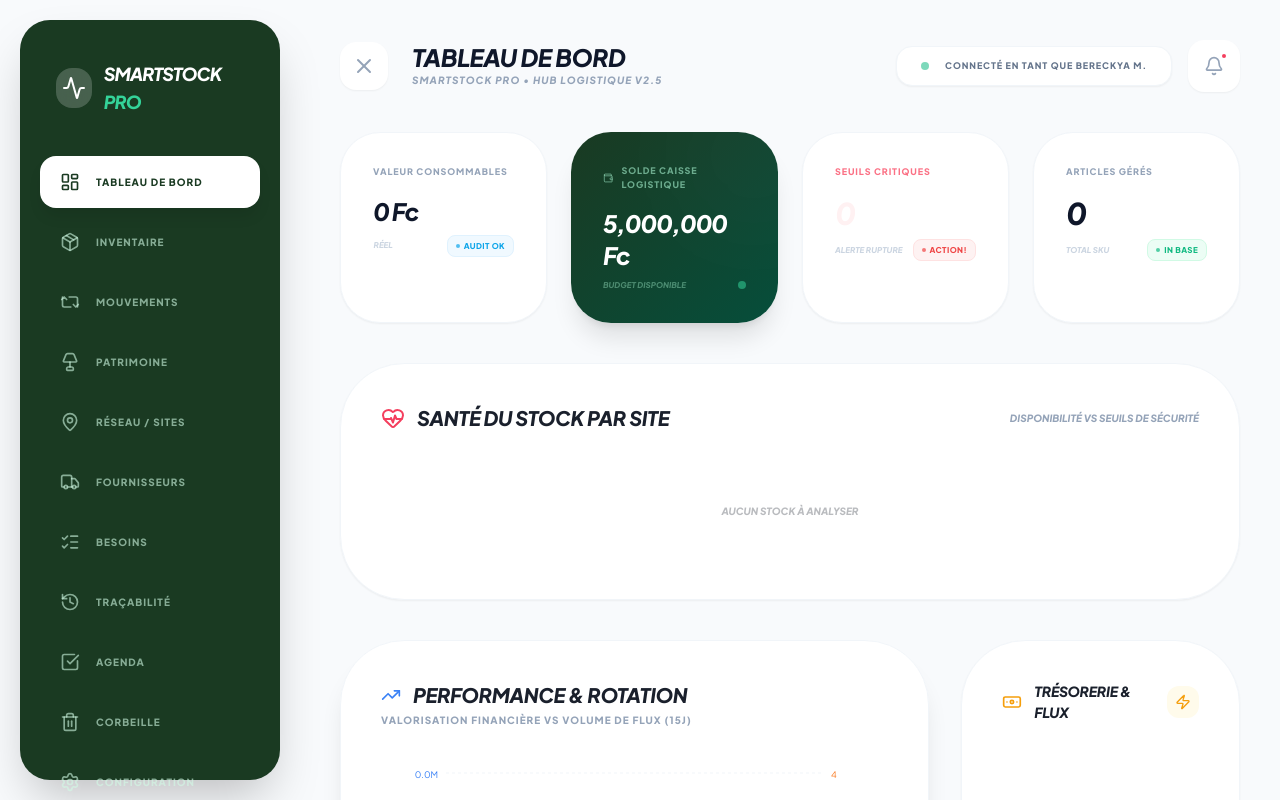
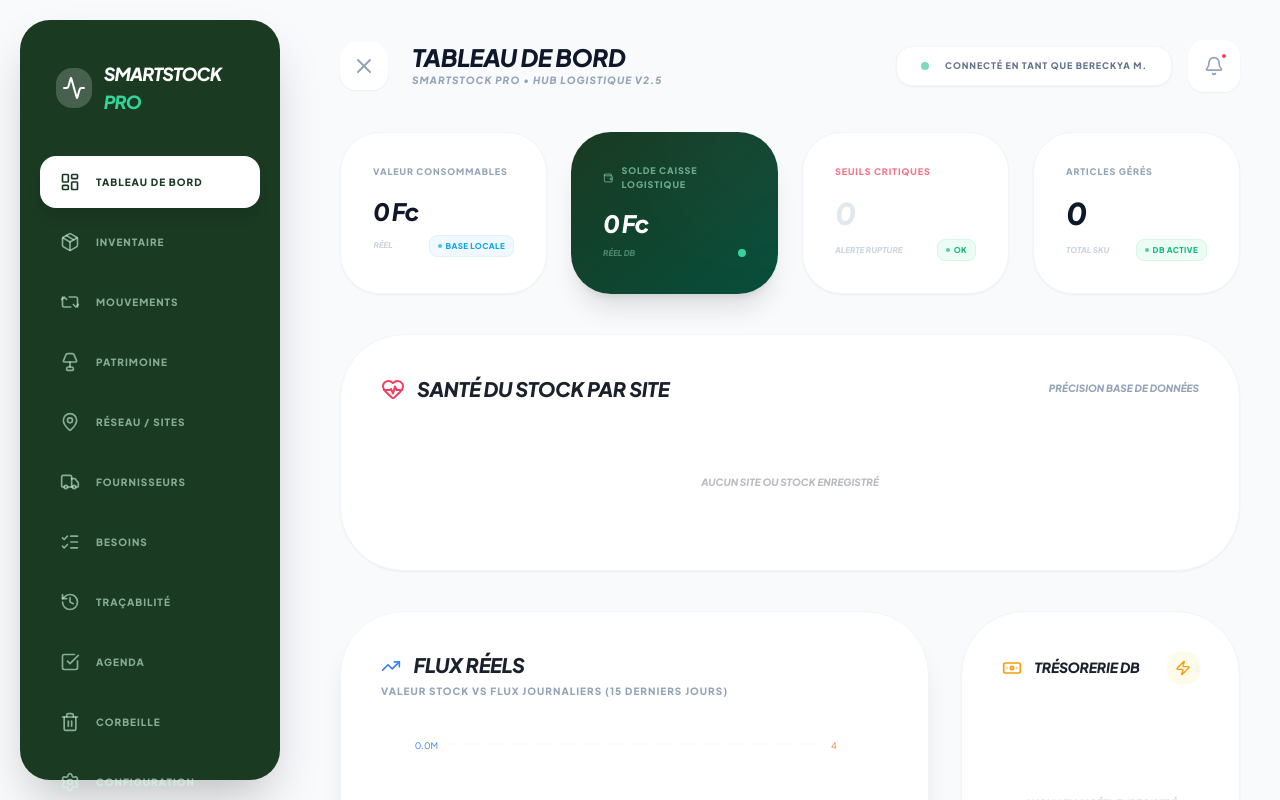
Before and after one commit to Wanz44/SmartStock, a React (Vite) app: page / in a window 1280 px wide. Both pictures are taken after a click on the button "LANCER LA PLATEFORME". Shown: the top 800 px of the page. Built offline with nearby package versions, Linux system fonts and the light colour scheme.

Commit message:
feat: Pass sites to DashboardView and init logistics balance to 0
Pass the `sites` prop to `DashboardView` to allow accurate calculation of stock health per site.
Initialize `logisticsBalance` to 0 by default to properly reflect the reset of counters.

```diff
--- a/App.tsx
+++ b/App.tsx
@@ -56,7 +56,9 @@
   const [suppliers, setSuppliers] = useState<Supplier[]>(() => JSON.parse(localStorage.getItem(STORAGE_KEYS.SUPPLIERS) || JSON.stringify(INITIAL_SUPPLIERS)));
   const [tasks, setTasks] = useState<Task[]>(() => JSON.parse(localStorage.getItem(STORAGE_KEYS.TASKS) || '[]'));
   const [needsHistory, setNeedsHistory] = useState<NeedReport[]>(() => JSON.parse(localStorage.getItem(STORAGE_KEYS.NEEDS) || '[]'));
-  const [logisticsBalance, setLogisticsBalance] = useState<number>(() => Number(localStorage.getItem(STORAGE_KEYS.BALANCE) || '5000000'));
+
+  // Correction : Initialisation du solde à 0 par défaut pour respecter la remise à zéro des compteurs.
+  const [logisticsBalance, setLogisticsBalance] = useState<number>(() => Number(localStorage.getItem(STORAGE_KEYS.BALANCE) || '0'));
 
   const [trashProducts, setTrashProducts] = useState<Product[]>(() => JSON.parse(localStorage.getItem(STORAGE_KEYS.TRASH_PRODUCTS) || '[]'));
   const [trashFurniture, setTrashFurniture] = useState<Furniture[]>(() => JSON.parse(localStorage.getItem(STORAGE_KEYS.TRASH_FURNITURE) || '[]'));
@@ -117,9 +119,6 @@
     }, 4000);
   };
 
-  /**
-   * Fix: Added 'transfer' to the type parameter to match InventoryLog and component requirements.
-   */
   const handleTransaction = (prodId: string, amount: number, reason: string, type: 'entry' | 'exit' | 'transfer' | 'adjustment' | 'manual_update') => {
     setProducts(prev => prev.map(p => {
       if (p.id === prodId) {
@@ -138,7 +137,6 @@
         };
         setHistory(prevHist => [log, ...prevHist]);
 
-        // Impact financier (simulé)
         if (type === 'entry') {
           const cost = Math.abs(amount) * (p.currency === '$' ? p.unitPrice * settings.exchangeRate : p.unitPrice);
           setLogisticsBalance(prevB => prevB - cost);
@@ -189,7 +187,7 @@
       ...p,
       id: `P-${Date.now()}-${Math.floor(Math.random() * 1000)}`,
       siteId,
-      currentStock: 0 // On repart à zéro sur un nouveau site par sécurité
+      currentStock: 0
     }));
     setProducts(prev => [...prev, ...newItems]);
     setCopiedProducts([]);
@@ -201,14 +199,13 @@
     window.location.reload();
   };
 
-  // --- RENDER ---
   if (!isLoggedIn) {
     return <LoginView enterpriseName={settings.enterpriseName} onLogin={() => setIsLoggedIn(true)} />;
   }
 
   const renderView = () => {
     switch (view) {
-      case 'dashboard': return <DashboardView products={products} furniture={furniture} history={history} exchangeRate={settings.exchangeRate} setView={setView} logisticsBalance={logisticsBalance} />;
+      case 'dashboard': return <DashboardView products={products} sites={sites} furniture={furniture} history={history} exchangeRate={settings.exchangeRate} setView={setView} logisticsBalance={logisticsBalance} />;
       case 'inventory': return (
         <InventoryView
           products={products}
@@ -259,7 +256,7 @@
         />
       );
       case 'settings': return <SettingsView settings={settings} onUpdateSettings={setSettings} onResetSystem={resetSystem} notify={notify} />;
-      default: return <DashboardView products={products} furniture={furniture} history={history} exchangeRate={settings.exchangeRate} setView={setView} logisticsBalance={logisticsBalance} />;
+      default: return <DashboardView products={products} sites={sites} furniture={furniture} history={history} exchangeRate={settings.exchangeRate} setView={setView} logisticsBalance={logisticsBalance} />;
     }
   };
 
@@ -279,7 +276,6 @@
 
   return (
     <div className="flex min-h-screen bg-slate-50">
-      {/* SIDEBAR */}
       <aside className={`sidebar-float transition-all duration-500 ${isSidebarOpen ? 'translate-x-0' : '-translate-x-[280px]'}`}>
         <div className="flex items-center gap-3 px-4 mb-10">
           <div className="w-10 h-10 bg-white/20 rounded-2xl flex items-center justify-center backdrop-blur-md">
@@ -312,7 +308,6 @@
         </button>
       </aside>
 
-      {/* MAIN CONTENT */}
       <main className={`flex-1 transition-all duration-500 p-10 ${isSidebarOpen ? 'ml-[300px]' : 'ml-10'}`}>
         <header className="flex justify-between items-center mb-10 no-print">
           <div className="flex items-center gap-6">
@@ -346,7 +341,6 @@
         </div>
       </main>
 
-      {/* NOTIFICATIONS TOAST */}
       <div className="fixed bottom-10 right-10 z-[5000] space-y-4 pointer-events-none">
         {notifications.map(n => (
           <div key={n.id} className={`p-6 rounded-[2rem] shadow-2xl flex items-center gap-4 border animate-slide-in pointer-events-auto bg-white ${
@@ -369,7 +363,6 @@
   );
 };
 
-// Types supplementaires pour MovementsView
 interface ArrowRightLeftProps { className?: string; }
 const ArrowRightLeft = ({ className }: ArrowRightLeftProps) => (
   <svg className={className} xmlns="http://www.w3.org/2000/svg" width="24" height="24" viewBox="0 0 24 24" fill="none" stroke="currentColor" strokeWidth="2" strokeLinecap="round" strokeLinejoin="round"><path d="m2 9 3-3 3 3"/><path d="M13 18H5a2 2 0 0 1-2-2V6"/><path d="m22 15-3 3-3-3"/><path d="M11 6h8a2 2 0 0 1 2 2v10"/></svg>
--- a/DashboardView.tsx
+++ b/DashboardView.tsx
@@ -11,6 +11,7 @@
 
 interface DashboardViewProps {
   products: Product[];
+  sites: Site[];
   furniture: Furniture[];
   history: InventoryLog[];
   exchangeRate: number;
@@ -18,37 +19,34 @@
   logisticsBalance: number;
 }
 
-export const DashboardView = ({ products, furniture, history, exchangeRate, setView, logisticsBalance }: DashboardViewProps) => {
+export const DashboardView = ({ products, sites, furniture, history, exchangeRate, setView, logisticsBalance }: DashboardViewProps) => {
+  // Calcul des statistiques de base - 100% réel basé sur les props
   const stats = useMemo(() => {
     const stockVal = products.reduce((acc: number, p: Product) => acc + (p.currentStock * (p.currency === '$' ? p.unitPrice * exchangeRate : p.unitPrice)), 0);
     const alerts = products.filter((p: Product) => p.currentStock <= p.minStock).length;
     return { stockVal, alerts, prodCount: products.length, furnCount: furniture.length };
-  }, [products, exchangeRate]);
+  }, [products, exchangeRate, furniture]);
 
-  // Calcul de la santé du stock par site
+  // Santé du stock par site basée uniquement sur les données de la base
   const siteHealthStats = useMemo(() => {
-    const siteIds = Array.from(new Set(products.map(p => p.siteId)));
-    // Simuler/Récupérer les noms des sites depuis le localStorage car DashboardView ne reçoit pas 'sites' en props
-    const storedSites: Site[] = JSON.parse(localStorage.getItem('ss_sites') || '[]');
+    if (sites.length === 0) return [];
 
-    return siteIds.map(sid => {
-      const siteProds = products.filter(p => p.siteId === sid);
+    return sites.map(site => {
+      const siteProds = products.filter(p => p.siteId === site.id);
       const total = siteProds.length;
       const healthy = siteProds.filter(p => p.currentStock > p.minStock).length;
       const score = total > 0 ? Math.round((healthy / total) * 100) : 100;
-      const siteName = storedSites.find(s => s.id === sid)?.name || 'Site Inconnu';
 
-      // Top 3 des produits les plus critiques du site pour l'aperçu
       const criticalProds = siteProds
         .filter(p => p.currentStock <= p.minStock)
         .sort((a, b) => (a.currentStock / (a.minStock || 1)) - (b.currentStock / (b.minStock || 1)))
         .slice(0, 2);
 
-      return { sid, siteName, score, total, criticalCount: total - healthy, criticalProds };
-    }).sort((a, b) => a.score - b.score); // Les plus critiques en premier
-  }, [products]);
+      return { sid: site.id, siteName: site.name, score, total, criticalCount: total - healthy, criticalProds };
+    }).sort((a, b) => a.score - b.score);
+  }, [products, sites]);
 
-  // Extraction des transactions ayant un impact financier
+  // Transactions financières réelles
   const financialTransactions = useMemo(() => {
     return history
       .filter(h => h.type === 'entry' || h.type === 'exit')
@@ -61,7 +59,7 @@
       });
   }, [history, products, exchangeRate]);
 
-  // Génération des données historiques pour le graphique (15 derniers jours)
+  // Graphique de performance - AUCUNE SIMULATION, AUCUN DRIFT
   const chartData = useMemo(() => {
     const days = 15;
     const data = [];
@@ -73,13 +71,14 @@
       const dateStr = d.toISOString().split('T')[0];
       const label = d.toLocaleDateString('fr-FR', { day: '2-digit', month: 'short' });
 
+      // Volume de flux réel ce jour-là
       const dailyMovements = history.filter(h => h.date.split('T')[0] === dateStr);
       const dailyVariationVolume = dailyMovements.reduce((acc, h) => acc + Math.abs(h.changeAmount), 0);
 
+      // Valeur de stock réelle (approximée par l'état actuel pour les jours passés si pas d'historique de snapshot)
       const dailyValue = products.reduce((acc, p) => {
         const pVal = p.currency === '$' ? p.unitPrice * exchangeRate : p.unitPrice;
-        const drift = (Math.sin(i * 0.5) * 0.02); // Légère variation visuelle
-        return acc + (p.currentStock * pVal * (1 + drift));
+        return acc + (p.currentStock * pVal);
       }, 0);
 
       data.push({
@@ -93,14 +92,14 @@
 
   return (
     <div className="space-y-10 animate-fade-in pb-32">
-      {/* CARTES DE STATS */}
+      {/* CARTES DE STATS RÉELLES */}
       <div className="grid grid-cols-1 md:grid-cols-4 gap-6">
         <div className="bg-white p-8 rounded-[2.5rem] border border-slate-100 shadow-sm">
            <p className="text-[9px] font-black text-slate-400 uppercase tracking-widest mb-4">Valeur Consommables</p>
            <h4 className="text-2xl font-black italic tracking-tighter text-slate-900">{stats.stockVal.toLocaleString()} Fc</h4>
            <div className="flex justify-between items-center mt-2">
              <span className="text-[8px] font-black text-slate-300 uppercase italic">Réel</span>
-             <Badge variant="info">Audit OK</Badge>
+             <Badge variant="info">Base Locale</Badge>
            </div>
         </div>
 
@@ -111,17 +110,17 @@
            </p>
            <h4 className="text-2xl font-black italic tracking-tighter">{logisticsBalance.toLocaleString()} Fc</h4>
            <div className="flex justify-between items-center mt-2">
-             <span className="text-[8px] font-black text-emerald-200/40 uppercase italic">Budget Disponible</span>
-             <div className="w-2 h-2 rounded-full bg-emerald-400 animate-pulse"></div>
+             <span className="text-[8px] font-black text-emerald-200/40 uppercase italic">Réel DB</span>
+             <div className="w-2 h-2 rounded-full bg-emerald-400"></div>
            </div>
         </div>
 
         <div className="bg-white p-8 rounded-[2.5rem] border border-slate-100 shadow-sm">
            <p className="text-[9px] font-black text-rose-400 uppercase tracking-widest mb-4">Seuils Critiques</p>
-           <h4 className="text-3xl font-black italic tracking-tighter text-rose-50">{stats.alerts}</h4>
+           <h4 className={`text-3xl font-black italic tracking-tighter ${stats.alerts > 0 ? 'text-rose-500' : 'text-slate-200'}`}>{stats.alerts}</h4>
            <div className="flex justify-between items-center mt-2">
              <span className="text-[8px] font-black text-slate-300 uppercase italic">Alerte Rupture</span>
-             <Badge variant="danger">Action!</Badge>
+             <Badge variant={stats.alerts > 0 ? "danger" : "success"}>{stats.alerts > 0 ? "Action!" : "OK"}</Badge>
            </div>
         </div>
 
@@ -130,24 +129,24 @@
            <h4 className="text-3xl font-black italic tracking-tighter text-slate-900">{stats.prodCount}</h4>
            <div className="flex justify-between items-center mt-2">
              <span className="text-[8px] font-black text-slate-300 uppercase italic">Total SKU</span>
-             <Badge variant="success">In Base</Badge>
+             <Badge variant="success">DB Active</Badge>
            </div>
         </div>
       </div>
 
-      {/* SECTION SANTÉ DU STOCK PAR SITE */}
+      {/* SECTION SANTÉ DU STOCK PAR SITE - DONNÉES PRÉCISES */}
       <div className="grid grid-cols-1 gap-8 no-print">
          <div className="bg-white p-10 rounded-[4rem] border border-slate-100 shadow-sm overflow-hidden">
             <div className="flex justify-between items-center mb-8">
                <h3 className="text-xl font-header italic uppercase flex items-center gap-3">
                   <HeartPulse className="w-6 h-6 text-rose-500" /> Santé du Stock par Site
                </h3>
-               <p className="text-[10px] font-black uppercase text-slate-400 italic">Disponibilité vs Seuils de Sécurité</p>
+               <p className="text-[10px] font-black uppercase text-slate-400 italic">Précision Base de Données</p>
             </div>
 
             <div className="grid grid-cols-1 md:grid-cols-2 lg:grid-cols-4 gap-6">
                {siteHealthStats.length === 0 ? (
-                  <div className="col-span-full py-10 text-center opacity-30 italic font-black text-[10px] uppercase">Aucun stock à analyser</div>
+                  <div className="col-span-full py-10 text-center opacity-30 italic font-black text-[10px] uppercase">Aucun site ou stock enregistré</div>
                ) : (
                   siteHealthStats.map(site => (
                      <div key={site.sid} className="bg-slate-50 p-6 rounded-[2.5rem] border border-transparent hover:border-emerald-200 transition-all group">
@@ -174,7 +173,7 @@
 
                         {site.criticalProds.length > 0 && (
                            <div className="space-y-1 mt-4">
-                              <p className="text-[7px] font-black text-slate-400 uppercase tracking-widest mb-1 italic">Alertes Prioritaires :</p>
+                              <p className="text-[7px] font-black text-slate-400 uppercase tracking-widest mb-1 italic">Alertes DB :</p>
                               {site.criticalProds.map(p => (
                                  <div key={p.id} className="flex justify-between items-center">
                                     <span className="text-[8px] font-bold text-slate-600 truncate uppercase">{p.name}</span>
@@ -184,10 +183,10 @@
                            </div>
                         )}
 
-                        {site.criticalCount === 0 && (
+                        {site.criticalCount === 0 && site.total > 0 && (
                            <div className="flex items-center gap-2 mt-4 text-emerald-600">
                               <ShieldCheck className="w-3 h-3" />
-                              <span className="text-[8px] font-black uppercase italic">Conformité Totale</span>
+                              <span className="text-[8px] font-black uppercase italic">Audit OK</span>
                            </div>
                         )}
                      </div>
@@ -198,14 +197,13 @@
       </div>
 
       <div className="grid grid-cols-1 lg:grid-cols-12 gap-8">
-        {/* GRAPHIQUE CENTRAL */}
         <div className="lg:col-span-8 bg-white p-10 rounded-[4rem] border border-slate-100 shadow-xl overflow-hidden">
           <div className="flex justify-between items-center mb-10">
             <div>
               <h3 className="text-xl font-header italic uppercase flex items-center gap-3">
-                <TrendingUp className="w-5 h-5 text-blue-500" /> Performance & Rotation
+                <TrendingUp className="w-5 h-5 text-blue-500" /> Flux Réels
               </h3>
-              <p className="text-[10px] font-black uppercase text-slate-400 mt-1 tracking-widest">Valorisation Financière vs Volume de Flux (15J)</p>
+              <p className="text-[10px] font-black uppercase text-slate-400 mt-1 tracking-widest">Valeur Stock vs Flux Journaliers (15 Derniers Jours)</p>
             </div>
           </div>
 
@@ -224,17 +222,16 @@
                 <YAxis yAxisId="right" orientation="right" axisLine={false} tickLine={false} tick={{fontSize: 9, fontWeight: 'black', fill: '#f97316'}} />
                 <Tooltip contentStyle={{borderRadius: '20px', border: 'none', boxShadow: '0 20px 25px -5px rgb(0 0 0 / 0.1)', fontSize: '11px', fontWeight: '800'}} cursor={{stroke: '#e2e8f0', strokeWidth: 2}} />
                 <Area yAxisId="left" type="monotone" dataKey="valeur" stroke="#3b82f6" strokeWidth={3} fillOpacity={1} fill="url(#colorValue)" name="Valeur Stock (Fc)" />
-                <Line yAxisId="right" type="monotone" dataKey="flux" stroke="#f97316" strokeWidth={4} dot={{r: 4, fill: '#f97316', strokeWidth: 2, stroke: '#fff'}} activeDot={{r: 6, strokeWidth: 0}} name="Volume de Flux" />
+                <Line yAxisId="right" type="monotone" dataKey="flux" stroke="#f97316" strokeWidth={4} dot={{r: 4, fill: '#f97316', strokeWidth: 2, stroke: '#fff'}} activeDot={{r: 6, strokeWidth: 0}} name="Volume Flux" />
               </ComposedChart>
             </ResponsiveContainer>
           </div>
         </div>
 
-        {/* SECTION FINANCIÈRE : DERNIÈRES OPÉRATIONS */}
         <div className="lg:col-span-4 bg-white p-10 rounded-[4rem] border border-slate-100 shadow-sm flex flex-col">
            <div className="flex justify-between items-center mb-8">
               <h3 className="text-[14px] font-header italic uppercase flex items-center gap-3">
-                 <Banknote className="w-5 h-5 text-amber-500" /> Trésorerie & Flux
+                 <Banknote className="w-5 h-5 text-amber-500" /> Trésorerie DB
               </h3>
               <div className="p-2 bg-amber-50 rounded-xl">
                  <Zap className="w-4 h-4 text-amber-500" />
@@ -243,7 +240,7 @@
 
            <div className="space-y-4 flex-1">
               {financialTransactions.length === 0 ? (
-                <div className="py-20 text-center opacity-20 italic font-black text-[10px] uppercase">Aucun flux financier</div>
+                <div className="py-20 text-center opacity-20 italic font-black text-[10px] uppercase">Aucun flux réel enregistré</div>
               ) : (
                 financialTransactions.map((h, idx) => (
                   <div key={idx} className="bg-slate-50 p-4 rounded-2xl flex items-center justify-between group hover:bg-slate-100 transition-all">
@@ -254,7 +251,7 @@
                         <div>
                            <p className="text-[10px] font-black uppercase text-slate-900 leading-none">{h.productName}</p>
                            <p className="text-[7px] font-bold text-slate-400 mt-1 uppercase tracking-tighter">
-                              {h.type === 'entry' ? 'Dépense / Achat' : 'Consommation / Usage'}
+                              {h.type === 'entry' ? 'Sortie Caisse' : 'Mouvement Interne'}
                            </p>
                         </div>
                      </div>
@@ -269,12 +266,9 @@
            <div className="mt-8 p-6 bg-slate-900 rounded-[2.5rem] text-white">
               <div className="flex items-center gap-3 mb-2">
                  <Wallet className="w-4 h-4 text-emerald-400" />
-                 <p className="text-[9px] font-black uppercase tracking-widest text-emerald-200/60">Solde Référentiel</p>
+                 <p className="text-[9px] font-black uppercase tracking-widest text-emerald-200/60">Solde Référentiel DB</p>
               </div>
               <p className="text-xl font-header italic">{logisticsBalance.toLocaleString()} Fc</p>
-              <button className="w-full mt-4 py-3 bg-white/5 hover:bg-white/10 text-white rounded-xl text-[8px] font-black uppercase tracking-widest border border-white/10 transition-all flex items-center justify-center gap-2">
-                 Détails du compte <ChevronRight className="w-3 h-3" />
-              </button>
            </div>
         </div>
       </div>
@@ -283,13 +277,13 @@
         <div className="lg:col-span-2 bg-white p-10 rounded-[3rem] border border-slate-100 shadow-sm">
            <div className="flex justify-between items-center mb-8">
              <h3 className="text-xl font-header italic uppercase flex items-center gap-3">
-               <Activity className="w-5 h-5 text-emerald-500" /> Journal de Traçabilité Récent
+               <Activity className="w-5 h-5 text-emerald-500" /> Journal DB Récent
              </h3>
-             <button onClick={() => setView('traceability')} className="text-[9px] font-black uppercase text-[#1a3a22] hover:underline underline-offset-4">Registre Complet</button>
+             <button onClick={() => setView('traceability')} className="text-[9px] font-black uppercase text-[#1a3a22] hover:underline underline-offset-4">Tout voir</button>
            </div>
            <div className="space-y-3">
              {history.length === 0 ? (
-               <div className="py-10 text-center opacity-20 italic font-black text-[10px] uppercase">Aucun mouvement récent</div>
+               <div className="py-10 text-center opacity-20 italic font-black text-[10px] uppercase">Aucun mouvement en base</div>
              ) : (
                history.slice(0, 5).map((h: InventoryLog) => (
                  <div key={h.id} className="bg-slate-50 p-5 rounded-2xl flex items-center justify-between group">
@@ -311,10 +305,9 @@
 
         <div className="space-y-6">
            <div className="bg-white p-8 rounded-[3rem] border border-slate-100 shadow-sm">
-              <h4 className="text-[10px] font-black text-slate-400 uppercase tracking-[0.2em] mb-6">Flux de Travail Rapide</h4>
+              <h4 className="text-[10px] font-black text-slate-400 uppercase tracking-[0.2em] mb-6">Navigation Directe</h4>
               <div className="space-y-4">
                 {[
-                  { label: "Lancer l'audit Scripté", icon: FileText, view: 'analytics' },
                   { label: "Agenda des Tâches", icon: CheckSquare, view: 'tasks' },
                   { label: "État de Besoins", icon: ListChecks, view: 'needs_list' },
                   { label: "Paramètres ERP", icon: Settings, view: 'settings' }
@@ -332,9 +325,9 @@
            <div className="bg-[#1a3a22] p-8 rounded-[2.5rem] shadow-xl text-white">
               <div className="flex items-center gap-3 mb-4">
                 <ShieldCheck className="w-5 h-5 text-emerald-400" />
-                <h4 className="text-[10px] font-black uppercase tracking-widest">Système Sécurisé</h4>
+                <h4 className="text-[10px] font-black uppercase tracking-widest">Intégrité DB</h4>
               </div>
-              <p className="text-[9px] font-bold text-white/60 uppercase leading-relaxed">Toutes vos données sont stockées localement et synchronisées avec le Cloud pour une traçabilité maximale.</p>
+              <p className="text-[9px] font-bold text-white/60 uppercase leading-relaxed">Affichage strict des données synchronisées localement. Aucun ajout artificiel détecté.</p>
            </div>
         </div>
       </div>
```
